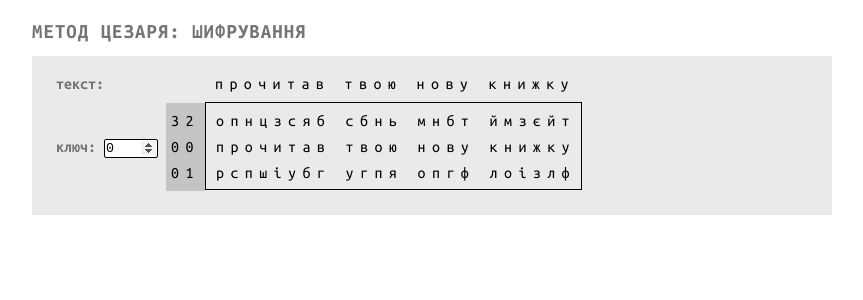
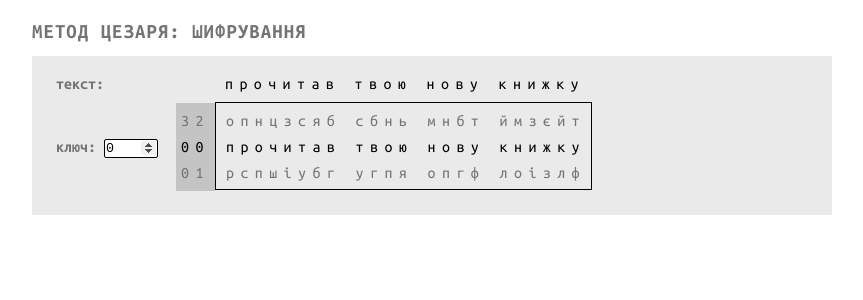
Before and after one commit to Zlira/crypto_history, a React (Create React App) app: page / in a window 1280 px wide. Shown: the top 300 px of the page, without its empty margins (208-1071 px from the left). Built offline with nearby package versions, Linux system fonts and the light colour scheme.

Commit message:
Some more styling

```diff
--- a/src/components/CaesarTextField.js
+++ b/src/components/CaesarTextField.js
@@ -21,8 +21,6 @@ export function getIntermediateKeys(prevKey, currKey) {
 
 
 // todo refactor
-// todo test interrupted transition on slow speed
-// todo fix style
 export default class CipherTextField extends React.Component {
   constructor(props) {
     super(props)
@@ -55,10 +53,14 @@ export default class CipherTextField extends React.Component {
     const vals = [...getIntermediateKeys(this.prevCipherKey, cipherKey)]
     const textsNum = vals.length
     const texts = vals.map(
-      v => <EnicpheredText text={text} cipherKey={v} key={v}/>
+      v =>
+        <EnicpheredText text={text} cipherKey={v} key={v}
+          className={v !== cipherKey? 'cipher-widget__text_is-neighbour' : ''}/>
     )
     const keys = vals.map(
-      v => <CipherKey cipherKey={v} key={v}/>
+      v =>
+        <CipherKey cipherKey={v} key={v}
+          className={v !== cipherKey? 'cipher-widget__text_is-neighbour' : ''}/>
     )
     // todo move this logic to separate function and test it
     const moveCoef = trimKeyDifference(this.prevCipherKey - cipherKey)
@@ -71,7 +73,7 @@ export default class CipherTextField extends React.Component {
       transform: moveCoef < 0
         ? `translateY(calc(${moveCoef} * 10px + ${moveCoef} * 1em))`
         : 'none',
-      transition: "all 1s",
+      transition: "transform .6s",
     }
     return  (
     <>
@@ -90,17 +92,17 @@ export default class CipherTextField extends React.Component {
   }
 }
 
-function CipherKey({cipherKey}) {
+function CipherKey({cipherKey, className=''}) {
   cipherKey = mod(cipherKey, ALPHABET_LEN)
-  return <p className='cipher-widget__text'>
+  return <p className={'cipher-widget__text ' + className}>
     {cipherKey.toString().padStart(2, 0)}
   </p>
 }
 
-function EnicpheredText({text, cipherKey, className}) {
+function EnicpheredText({text, cipherKey, className=''}) {
   cipherKey = mod(cipherKey, ALPHABET_LEN)
   return (
-    <p className='cipher-widget__text'>
+    <p className={'cipher-widget__text ' + className}>
       {encipher(cipherKey, text)}
     </p>
   )
--- a/src/components/CipherWidget.css
+++ b/src/components/CipherWidget.css
@@ -26,7 +26,7 @@
 }
 
 .cipher-widget__control-column {
-  width: 110px;
+  width: 120px;
 }
 
 .cipher-widget__key-column {
@@ -57,8 +57,13 @@
   line-height: 1;
   letter-spacing: .4em;
 }
+
 .cipher-widget__text-column .cipher-widget__text {
   padding-left: 10px;
+}
+
+.cipher-widget__text_is-neighbour {
+  color: #747474;
 }
 
 .cipher-widget__text-column.cipher-widget__column_sliding {
@@ -67,6 +72,15 @@
 
 .cipher-widget__key-column.cipher-widget__column_sliding {
   background-color: #C4C4C4;
+}
+
+.cipher-widget__key-form {
+  position: relative;
+  top: calc(1em + 10px);
+}
+
+.cipher-widget__key-form .cipher-widget__label {
+  margin-right: 8px;
 }
 
 .cipher-widget__key-input {
@@ -80,11 +94,6 @@
   border-radius: 2px;
 }
 
-.cipher-widget__key-form {
-  position: relative;
-  top: calc(1em + 10px);
+.cipher-widget__key-input:focus {
+  box-shadow: 0 0 2px royalblue;
 }
-
-.cipher-widget__key-form .cipher-widget__label {
-  margin-right: 8px;
-}
--- a/src/components/CipherWidget.js
+++ b/src/components/CipherWidget.js
@@ -2,8 +2,6 @@ import React from 'react'
 
 import CipherTextField from './CaesarTextField'
 import './CipherWidget.css'
-import { mod } from '../ciphers/mathHelpers';
-import { ALPHABET_LEN } from '../ciphers/alphabet';
 
 
 class CipherWidget extends React.Component {
@@ -17,7 +15,7 @@ class CipherWidget extends React.Component {
 
   updateCipherKey(e) {
     this.setState({
-      key: parseInt(e.target.value)
+      key: e.target.value
     })
   }
 
@@ -47,7 +45,7 @@ function CipherWidgetBody({text, cipherKey, updateCipherKey}) {
       </div>
       <div className='cipher-widget__work-section'>
         <CipherKeyControls cipherKey={cipherKey} updateCipherKey={updateCipherKey}/>
-        <CipherTextField text={text} cipherKey={cipherKey || 0}/>
+        <CipherTextField text={text} cipherKey={parseInt(cipherKey) || 0}/>
       </div>
     </div>
   )
```
